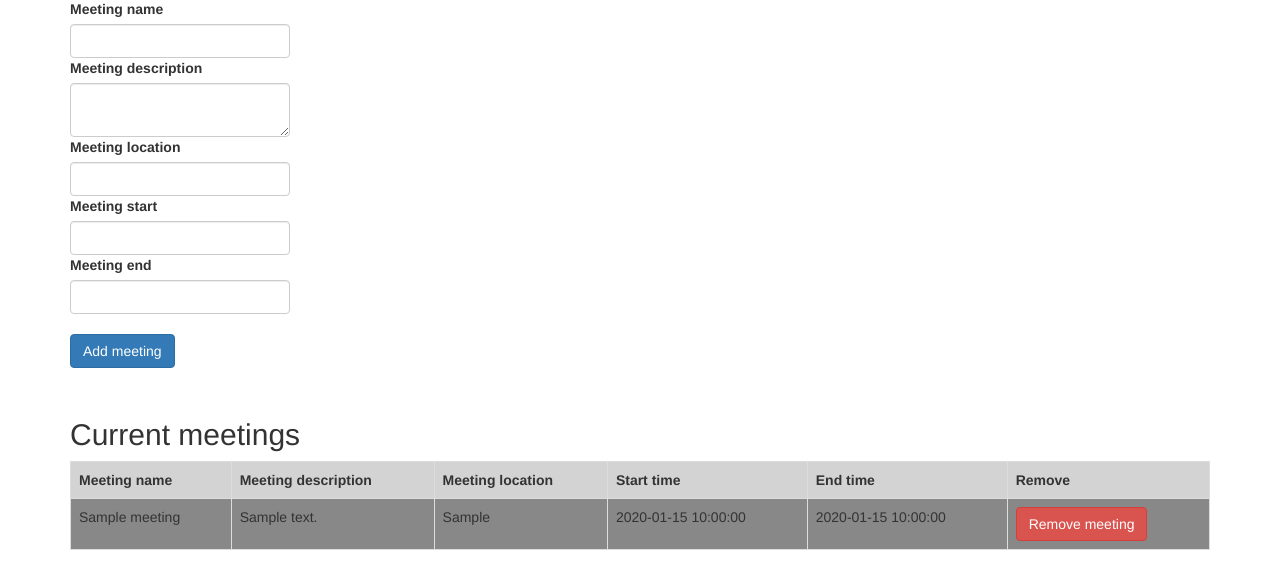
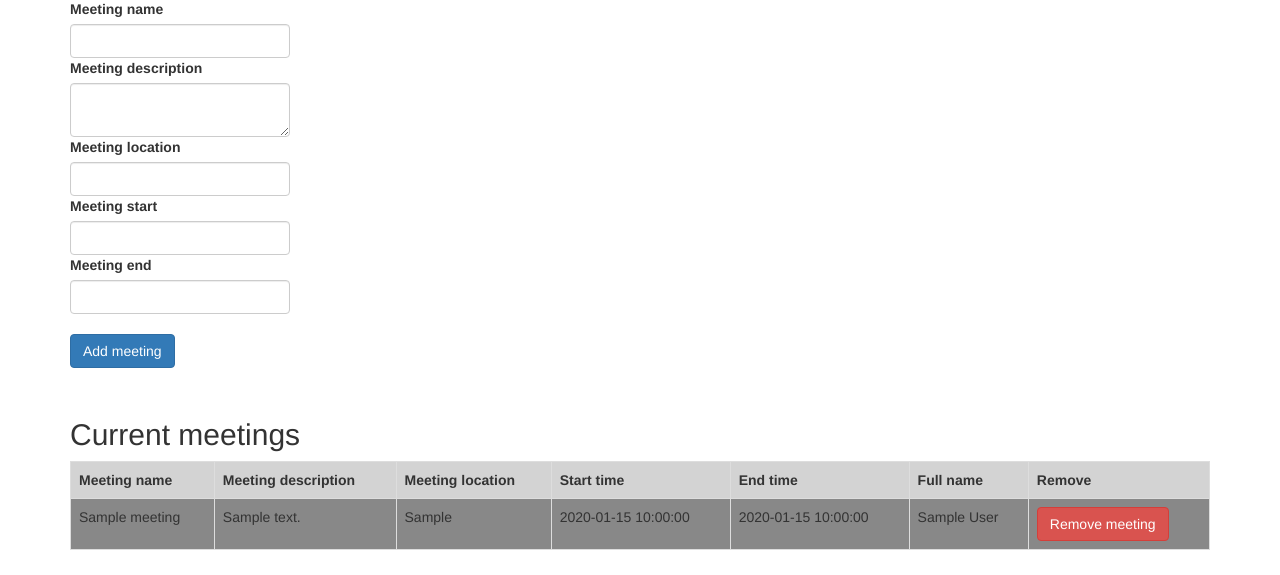
Before and after one commit to gbaman/NI-Jam-Information-System, a Python web app: template ni_jam_information_system/templates/admin/meetings_home.html in a window 1280 px wide. Shown: the part 392-967 px from the top of the page. Run offline with Jinja, Linux system fonts and the light colour scheme; the template is opened without the code that fills it: most values are stand-ins (such as "Sample title", 1, 10 or a date in 2020); form fields are guessed from the names that the template uses; some libraries are stand-ins or nearby versions.

Commit message:
Add owner name to meetings list

```diff
--- a/ni_jam_information_system/templates/admin/meetings_home.html
+++ b/ni_jam_information_system/templates/admin/meetings_home.html
@@ -33,6 +33,7 @@
             <th>Meeting location</th>
             <th>Start time</th>
             <th>End time</th>
+            <th>Full name</th>
             <th>Remove</th>
         </tr>
         {% for meeting in meetings %}
@@ -42,6 +43,7 @@
                 <td>{{ meeting.meeting_location }}</td>
                 <td>{{ meeting.meeting_start_datetime }}</td>
                 <td>{{ meeting.meeting_end_datetime }}</td>
+                <td>{{ meeting.user.full_name }}</td>
                 <td><button class="btn btn-danger" onclick='confirmDeleteMeeting({{ meeting.meeting_id }})'>Remove meeting</button></td>
             </tr>
         {% endfor %}
```
